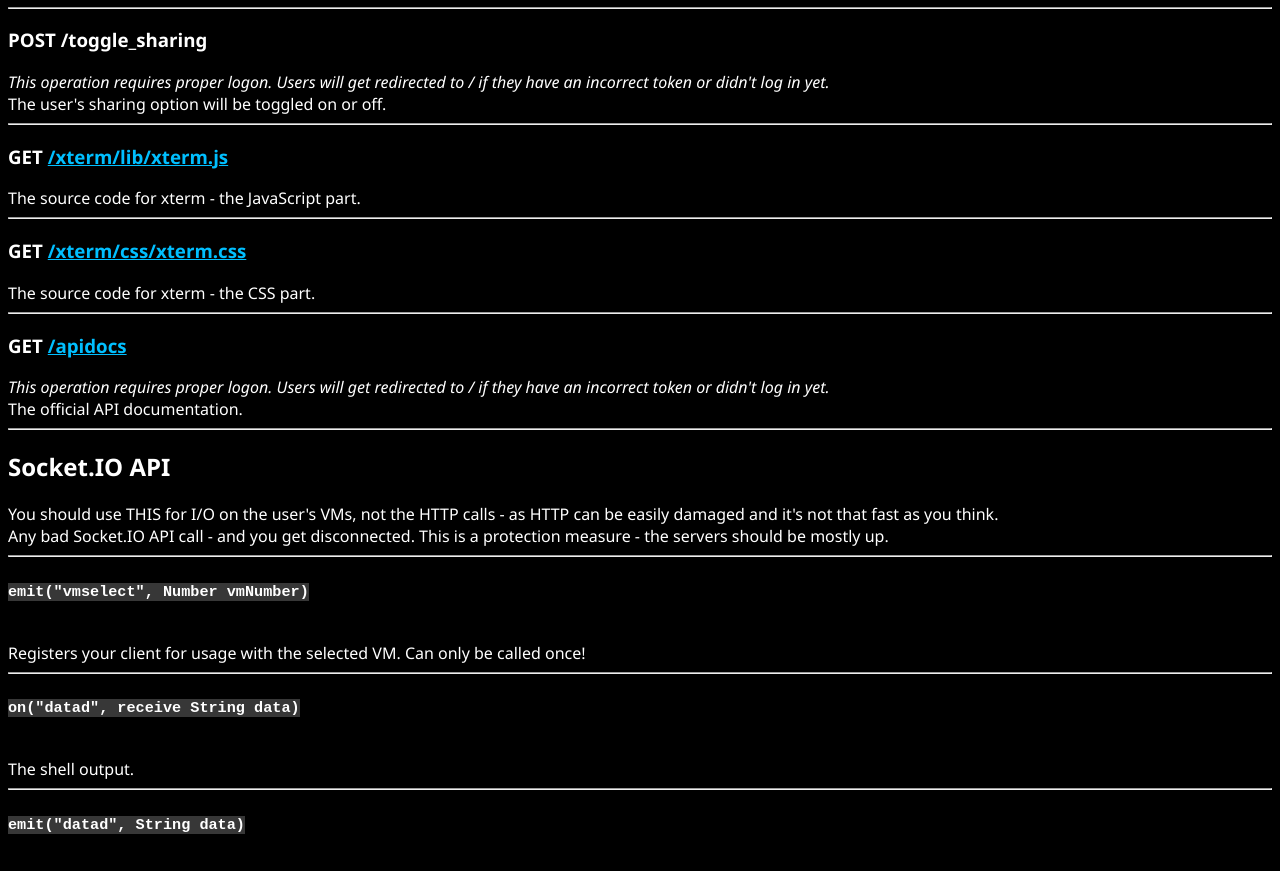
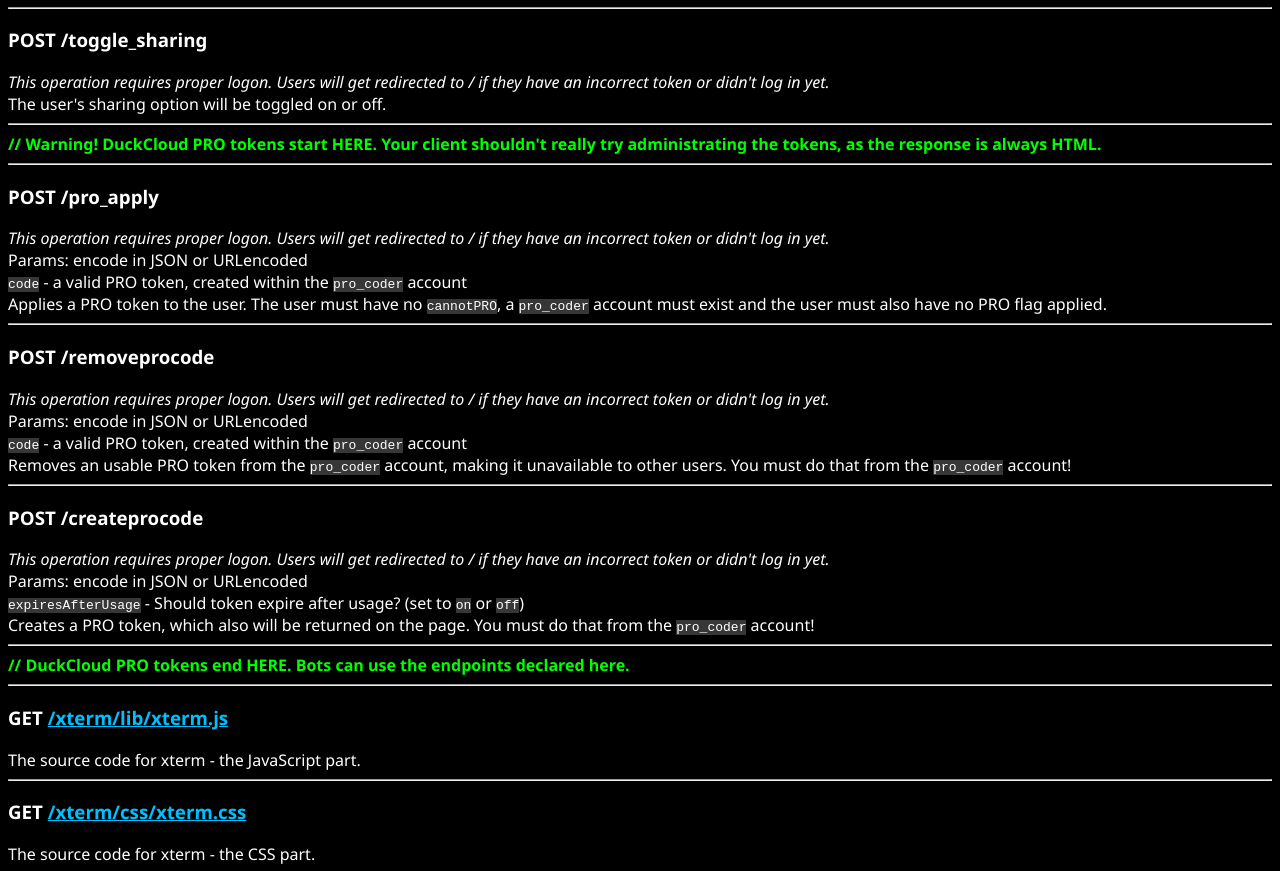
Before and after one commit to PC-trollbox/DuckCloud, a website: page apidocs.html in a window 1280 px wide. Shown: the part 4545-5416 px from the top of the page. Drawn offline with Linux system fonts and the light colour scheme.

Commit message:
apidocs for PRO tokens

```diff
--- a/apidocs.html
+++ b/apidocs.html
@@ -155,9 +155,9 @@
         <br>
         <code>vm_name</code> - The VM name.
         <br>
-        <code>shouldHaveNetworking</code> - Enable networking in the container.
+        <code>shouldHaveNetworking</code> - Enable networking in the container. (set to <code>on</code> or <code>off</code>)
         <br>
-        <code>shouldUse512mbRAM</code> - PRO feature to boost the VM RAM to allow more programs to be used.
+        <code>shouldUse512mbRAM</code> - PRO feature to boost the VM RAM to allow more programs to be used. (set to <code>on</code> or <code>off</code>)
         <br>
         Redirects your application back to /newVM if the user (or your application) has already created this VM with name, redirects your application to /main if succeeded, or crashes with 400 if boost option selected without PRO.
         <hr>
@@ -237,6 +237,37 @@
         <br>
         The user's sharing option will be toggled on or off.
         <hr>
+        <b style="color: #00ff00;">// Warning! DuckCloud PRO tokens start HERE. Your client shouldn't really try administrating the tokens, as the response is always HTML.</b>
+        <hr>
+        <h3>POST /pro_apply</h3>
+        <em>This operation requires proper logon. Users will get redirected to / if they have an incorrect token or didn't log in yet.</em>
+        <br>
+        Params: encode in JSON or URLencoded
+        <br>
+        <code>code</code> - a valid PRO token, created within the <code>pro_coder</code> account
+        <br>
+        Applies a PRO token to the user. The user must have no <code>cannotPRO</code>, a <code>pro_coder</code> account must exist and the user must also have no PRO flag applied.
+        <hr>
+        <h3>POST /removeprocode</h3>
+        <em>This operation requires proper logon. Users will get redirected to / if they have an incorrect token or didn't log in yet.</em>
+        <br>
+        Params: encode in JSON or URLencoded
+        <br>
+        <code>code</code> - a valid PRO token, created within the <code>pro_coder</code> account
+        <br>
+        Removes an usable PRO token from the <code>pro_coder</code> account, making it unavailable to other users. You must do that from the <code>pro_coder</code> account!
+        <hr>
+        <h3>POST /createprocode</h3>
+        <em>This operation requires proper logon. Users will get redirected to / if they have an incorrect token or didn't log in yet.</em>
+        <br>
+        Params: encode in JSON or URLencoded
+        <br>
+        <code>expiresAfterUsage</code> - Should token expire after usage? (set to <code>on</code> or <code>off</code>)
+        <br>
+        Creates a PRO token, which also will be returned on the page. You must do that from the <code>pro_coder</code> account!
+        <hr>
+        <b style="color: #00ff00;">// DuckCloud PRO tokens end HERE. Bots can use the endpoints declared here.</b>
+        <hr>
         <h3>GET <a href="/xterm/lib/xterm.js">/xterm/lib/xterm.js</a></h3>
         The source code for xterm - the JavaScript part.
         <hr>
```
